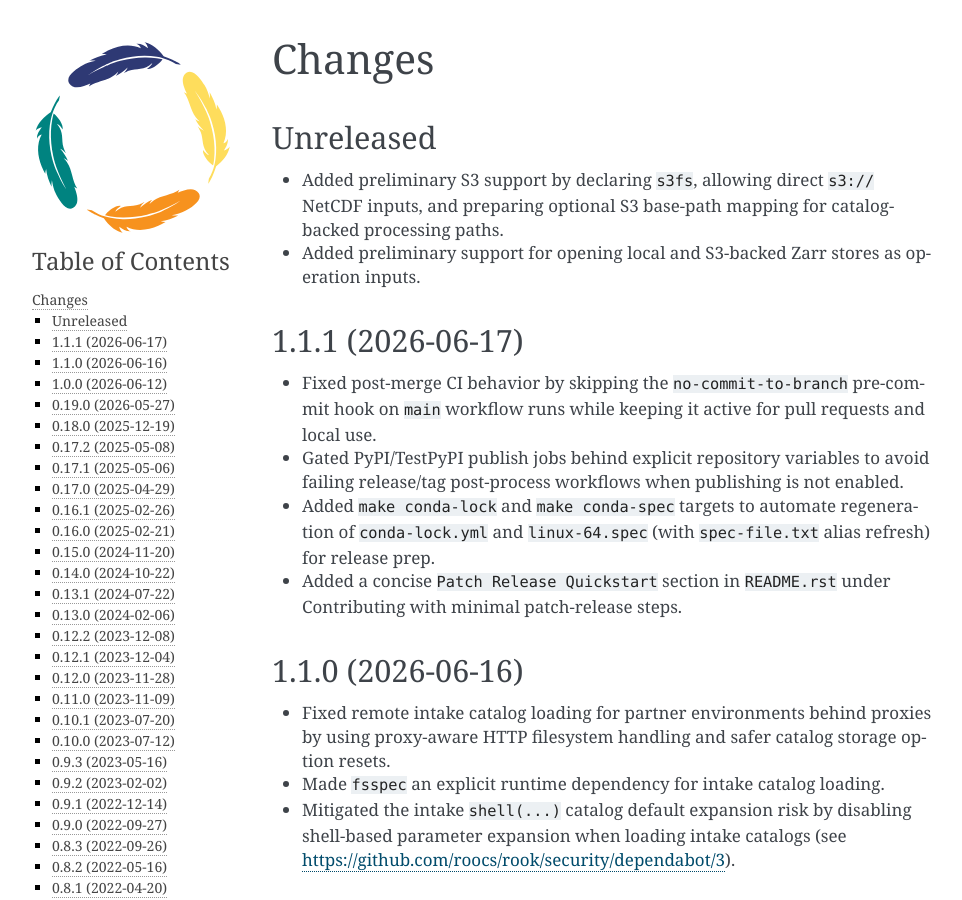
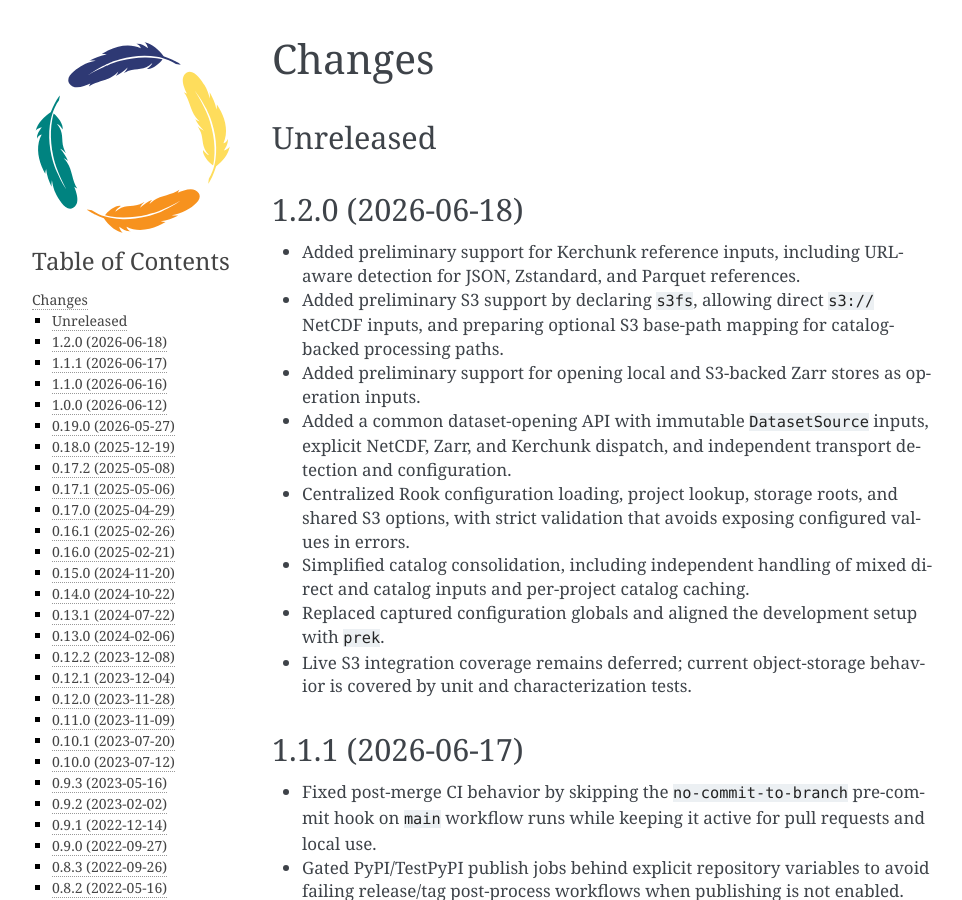
Before and after one commit to roocs/rook, a Sphinx documentation site: the page built from docs/source/changelog.rst, in a window 1280 px wide and 900 px high. Shown: the whole window, without its empty margins (148-1110 px from the left). Built offline with Sphinx 7.4.7, drawn with Linux system fonts in a browser that asks for light colours; pages that are not in the unit, such as notebooks, are missing from menus.

Commit message:
release v1.2.0

```diff
--- a/CHANGELOG.rst
+++ b/CHANGELOG.rst
@@ -4,11 +4,29 @@ Changes
 Unreleased
 ==========
 
+1.2.0 (2026-06-18)
+==================
+
+* Added preliminary support for Kerchunk reference inputs, including URL-aware
+  detection for JSON, Zstandard, and Parquet references.
 * Added preliminary S3 support by declaring ``s3fs``, allowing direct ``s3://``
   NetCDF inputs, and preparing optional S3 base-path mapping for catalog-backed
   processing paths.
 * Added preliminary support for opening local and S3-backed Zarr stores as
   operation inputs.
+* Added a common dataset-opening API with immutable ``DatasetSource`` inputs,
+  explicit NetCDF, Zarr, and Kerchunk dispatch, and independent transport
+  detection and configuration.
+* Centralized Rook configuration loading, project lookup, storage roots, and
+  shared S3 options, with strict validation that avoids exposing configured
+  values in errors.
+* Simplified catalog consolidation, including independent handling of mixed
+  direct and catalog inputs and per-project catalog caching.
+* Replaced captured configuration globals and aligned the development setup
+  with ``prek``.
+* Live S3 integration coverage remains deferred; current object-storage
+  behavior is covered by unit and characterization tests.
+
 
 1.1.1 (2026-06-17)
 ==================
--- a/README.rst
+++ b/README.rst
@@ -71,13 +71,13 @@ Use bump-my-version_ to release a new version.
 Patch Release Quickstart
 ^^^^^^^^^^^^^^^^^^^^^^^^
 
-Minimal patch release flow (example: ``1.1.1``):
+Minimal patch release flow (example: ``1.2.1``):
 
 .. code-block:: console
 
         $ edit CHANGELOG.rst
         $ make conda-spec
-        $ bump-my-version bump --new-version 1.1.1 patch
+        $ bump-my-version bump --new-version 1.2.1 patch
         $ git push
         $ git push --tags
 
--- a/docs/source/dev_guide.rst
+++ b/docs/source/dev_guide.rst
@@ -102,9 +102,9 @@ Make a new version of rook in the following steps:
 
 * Make sure everything is committed to GitHub.
 * Update ``CHANGELOG.rst`` with the next version.
-* Dry Run: ``bump-my-version bump --dry-run --verbose --new-version 1.1.1 patch``
-* Do it: ``bump-my-version bump --new-version 1.1.1 patch``
-* ... or: ``bump-my-version bump --new-version 1.2.0 minor``
+* Dry Run: ``bump-my-version bump --dry-run --verbose --new-version 1.2.1 patch``
+* Do it: ``bump-my-version bump --new-version 1.2.1 patch``
+* ... or: ``bump-my-version bump --new-version 1.3.0 minor``
 * Push it: ``git push``
 * Push tag: ``git push --tags``
 
--- a/pyproject.toml
+++ b/pyproject.toml
@@ -105,7 +105,7 @@ target-version = [
 ]
 
 [tool.bumpversion]
-current_version = "1.1.1"
+current_version = "1.2.0"
 commit = true
 commit_args = "--no-verify"
 tag = false
--- a/src/rook/__version__.py
+++ b/src/rook/__version__.py
@@ -6,4 +6,4 @@
 
 __author__ = """Carsten Ehbrecht"""
 __email__ = "ehbrecht@dkrz.de"
-__version__ = "1.1.1"
+__version__ = "1.2.0"
```
Also changed, not shown: .cruft.json, 1 other file.
